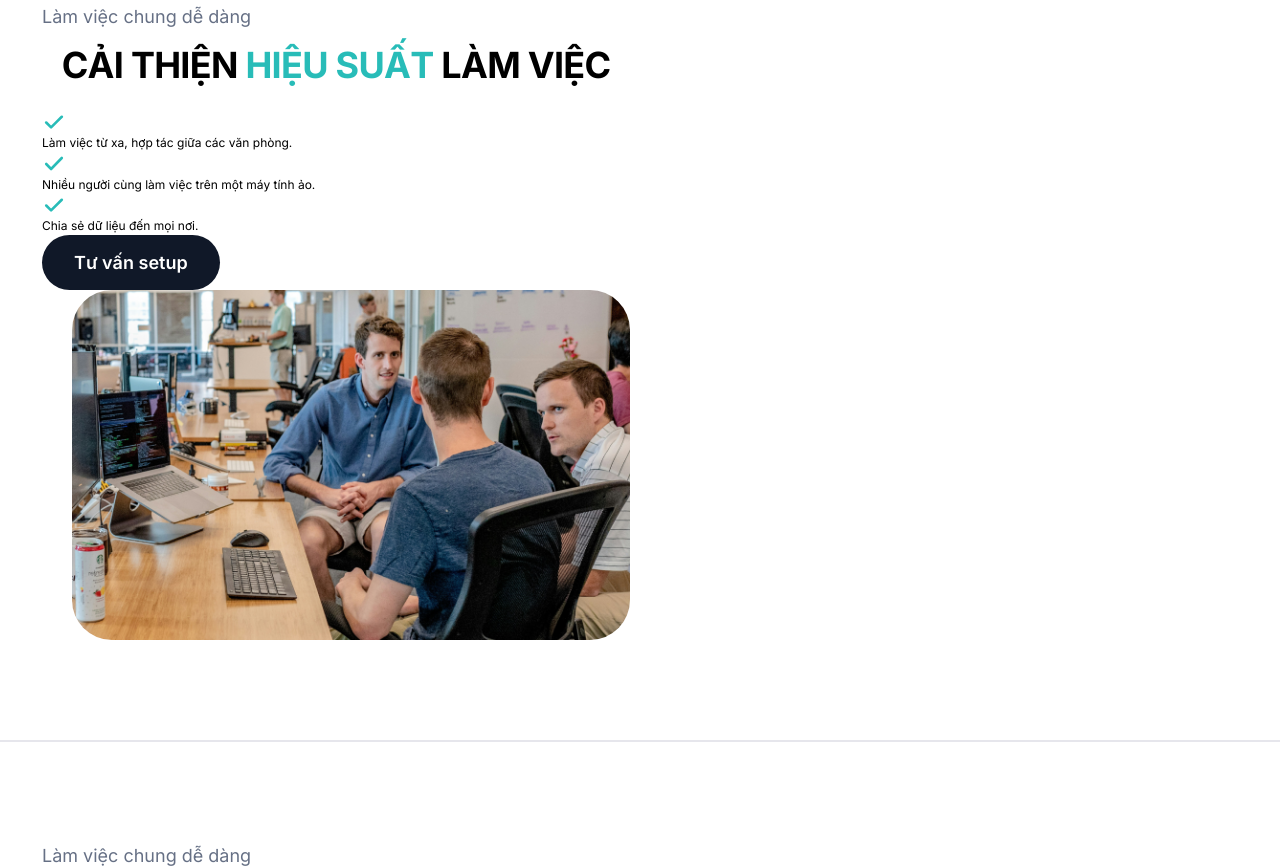
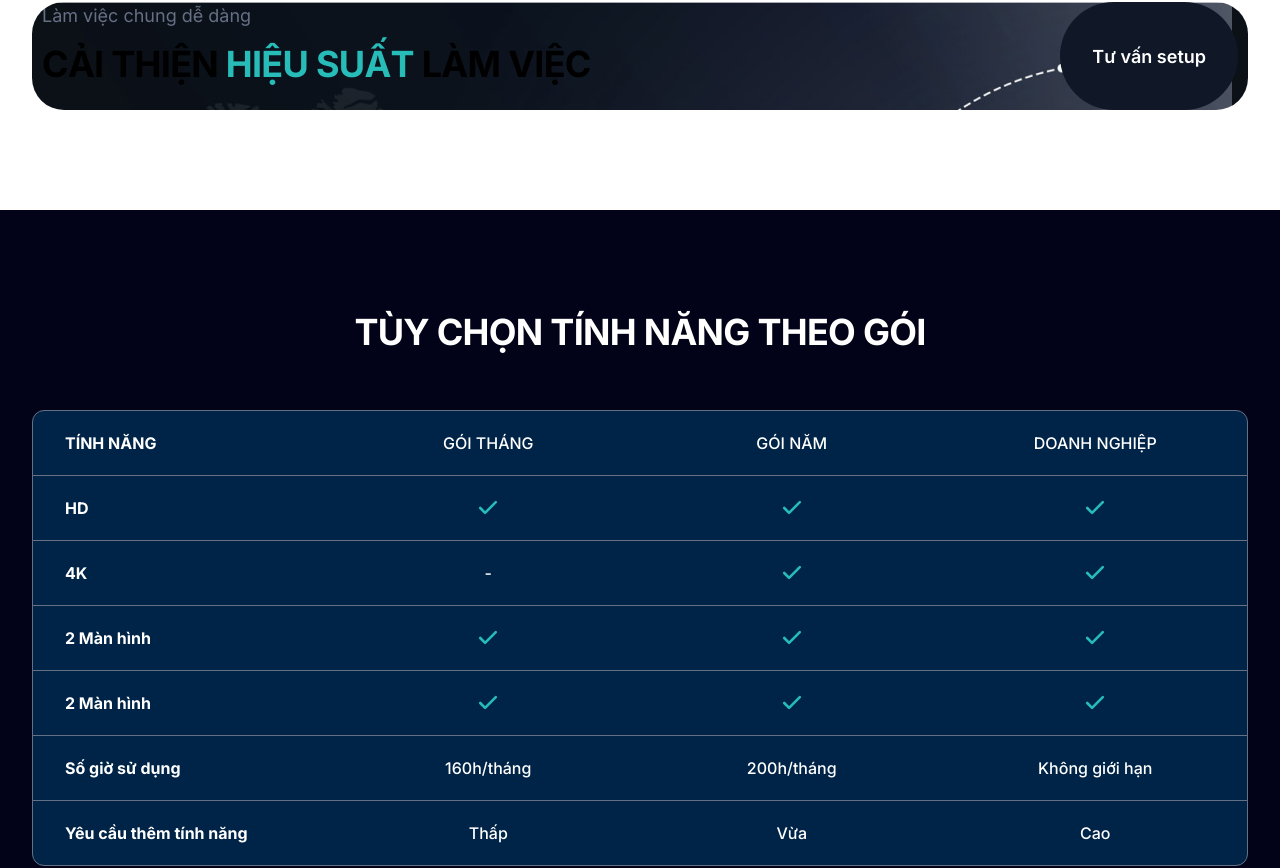
Before and after one commit to thinkonmay/lass-landing-page, a Next.js app: page /cloudpc in a window 1280 px wide. Shown: the part 4200-5068 px from the top of the page. Built offline with nearby package versions, Linux system fonts and the light colour scheme.

Commit message:
table feature

```diff
--- a/src/app/cloudpc/index.scss
+++ b/src/app/cloudpc/index.scss
@@ -582,6 +582,161 @@
 			}
 		}
 	}
+
+	.secureReason{
+		padding: 10rem 0;
+		.mainContent{
+			display: flex;
+			height: auto;
+			justify-content: space-between;
+			background-image: url('/secure.png');
+
+			border-radius: 3.2rem;
+			overflow: hidden;
+		}
+
+		.wrapperTitle{
+
+
+			.title{
+				margin: 1.2rem 0 2.4rem 0;
+				font-size: 36px;
+				font-weight: 700;
+				line-height: 44px;
+				letter-spacing: -0.02em;
+				text-align: left;
+				text-transform: uppercase;
+
+				.highlight{
+					color: #28BCB8;
+					font-size: inherit;
+					font-weight: inherit;
+					line-height: inherit;
+					letter-spacing: inherit;
+					text-align: inherit;
+
+
+				}
+			}
+			.subTitle{
+				//styleName: Text lg/Regular;
+				color: var(--Neutral-500);
+				font-size: 18px;
+				font-weight: 400;
+				line-height: 28px;
+				letter-spacing: 0em;
+				text-align: left;
+
+			}
+			.text{
+				//styleName: Text xl/Medium;
+				font-size: var(--font-size-xl);
+				font-weight: 500;
+				line-height: 30px;
+				letter-spacing: 0em;
+				text-align: left;
+				color: var(--Neutral-800);
+
+			}
+		}
+
+
+	}
+
+	.featureReason{
+		padding: 10rem 0;
+		background: #020218;
+
+		.mainContent{
+		}
+
+		.wrapperTitle{
+
+
+			.title{
+				margin-bottom: 5.6rem;
+				font-size: 36px;
+				font-weight: 700;
+				line-height: 44px;
+				letter-spacing: -0.02em;
+				text-align: center;
+				text-transform: uppercase;
+				color: #fff;
+
+				.highlight{
+					color: #28BCB8;
+					font-size: inherit;
+					font-weight: inherit;
+					line-height: inherit;
+					letter-spacing: inherit;
+					text-align: inherit;
+
+
+				}
+			}
+			.subTitle{
+				//styleName: Text lg/Regular;
+				color: var(--Neutral-500);
+				font-size: 18px;
+				font-weight: 400;
+				line-height: 28px;
+				letter-spacing: 0em;
+				text-align: left;
+
+			}
+			.text{
+				//styleName: Text xl/Medium;
+				font-size: var(--font-size-xl);
+				font-weight: 500;
+				line-height: 30px;
+				letter-spacing: 0em;
+				text-align: left;
+				color: var(--Neutral-800);
+
+			}
+		}
+
+		.wrapperTable{
+			color: white;
+			background: #002447;
+
+			border-radius: 12px;
+			border: 1px solid var(--Neutral-500, #667085);
+
+			&:first-child{
+				border-bottom: 1px solid var(--Neutral-500, #667085);
+			}
+			.rowContent{
+				display: grid;
+				grid-template-columns: repeat(4, 1fr);
+				border-top: 1px solid var(--Neutral-500, #667085);
+				font-size: 16px;
+
+
+				.columnContent{
+					padding: 2rem 3.2rem;
+					text-align: center;
+					font-weight: 500;
+					line-height: 24px;
+					font-size: var(--font-size-md);
+
+					display: flex;
+					justify-content: center;
+					&:nth-child(1){
+						text-align: left;
+						justify-content: start;
+						display: flex;
+						align-items: start;
+						font-size: var(--font-size-md);
+						font-style: normal;
+						font-weight: 700;
+						line-height: 24px; /* 150% */
+					}
+
+				}
+			}
+		}
+	}
 }
 
 @media (1px < width < 768px) {
--- a/src/app/cloudpc/page.tsx
+++ b/src/app/cloudpc/page.tsx
@@ -441,35 +441,16 @@ const SecureReason = () => {
 
 
     return (
-        <div className="appReason">
-            <div className="grid wide mainContent">
-                <div className=" left l-6 col">
+        <div className="secureReason">
+            <div className="grid wide ">
+                <div className="mainContent l-12 col">
                     <div className="wrapperTitle text-center ">
                         <p className='subTitle'>Làm việc chung dễ dàng</p>
                         <h2 className='title'>Cải thiện <span className="highlight"> hiệu suất </span> làm việc</h2>
                     </div>
 
 
-                    <div className="listProductive">
-                        {
-                            listProductiveReason.map(rea => (
-                                <div key={rea} className='item'>
-                                    <Icon src='check'></Icon>
-                                    <p className='text'>{rea}</p>
-                                </div>
-                            ))
-                        }
-
-                    </div>
-
                     <button className='btn  ctaBtn'>Tư vấn setup</button>
-                </div>
-
-                <div className="right l-6 col">
-                    <div className='img'>
-                        <Image alt={''} width={768} height={500} src='/work-together.png' />
-
-                    </div>
                 </div>
 
             </div>
@@ -480,37 +461,58 @@ const SecureReason = () => {
 const FeatureReason = () => {
 
     return (
-        <div className="appReason">
+        <div className="featureReason">
             <div className="grid wide mainContent">
-                <div className=" left l-6 col">
-                    <div className="wrapperTitle text-center ">
-                        <p className='subTitle'>Làm việc chung dễ dàng</p>
-                        <h2 className='title'>Cải thiện <span className="highlight"> hiệu suất </span> làm việc</h2>
-                    </div>
-
-
-                    <div className="listProductive">
-                        {
-                            listProductiveReason.map(rea => (
-                                <div key={rea} className='item'>
-                                    <Icon src='check'></Icon>
-                                    <p className='text'>{rea}</p>
-                                </div>
-                            ))
-                        }
-
-                    </div>
-
-                    <button className='btn  ctaBtn'>Tư vấn setup</button>
+                <div className="wrapperTitle text-center ">
+                    <h2 className='title'>Tùy chọn tính năng theo gói
+                        <span className="highlight"></span>
+                    </h2>
                 </div>
 
-                <div className="right l-6 col">
-                    <div className='img'>
-                        <Image alt={''} width={768} height={500} src='/work-together.png' />
-
+                <div className="wrapperTable">
+                    <div className="rowContent" style={{ borderTop: 'unset' }}>
+                        <div className="columnContent">TÍNH NĂNG</div>
+                        <div className="columnContent">GÓI THÁNG</div>
+                        <div className="columnContent">GÓI NĂM</div>
+                        <div className="columnContent">DOANH NGHIỆP</div>
+                    </div>
+                    <div className="rowContent">
+                        <div className="columnContent">HD</div>
+                        <div className="columnContent"><Icon src='check'></Icon></div>
+                        <div className="columnContent"><Icon src='check'></Icon></div>
+                        <div className="columnContent"><Icon src='check'></Icon></div>
+                    </div>
+                    <div className="rowContent">
+                        <div className="columnContent">4K</div>
+                        <div className="columnContent">-</div>
+                        <div className="columnContent"><Icon src='check'></Icon></div>
+                        <div className="columnContent"><Icon src='check'></Icon></div>
+                    </div>
+                    <div className="rowContent">
+                        <div className="columnContent">2 Màn hình</div>
+                        <div className="columnContent"><Icon src='check'></Icon></div>
+                        <div className="columnContent"><Icon src='check'></Icon></div>
+                        <div className="columnContent"><Icon src='check'></Icon></div>
+                    </div>
+                    <div className="rowContent">
+                        <div className="columnContent">2 Màn hình</div>
+                        <div className="columnContent"><Icon src='check'></Icon></div>
+                        <div className="columnContent"><Icon src='check'></Icon></div>
+                        <div className="columnContent"><Icon src='check'></Icon></div>
+                    </div>
+                    <div className="rowContent">
+                        <div className="columnContent">Số giờ sử dụng</div>
+                        <div className="columnContent">160h/tháng</div>
+                        <div className="columnContent">200h/tháng</div>
+                        <div className="columnContent">Không giới hạn</div>
+                    </div>
+                    <div className="rowContent">
+                        <div className="columnContent">Yêu cầu thêm tính năng</div>
+                        <div className="columnContent">Thấp</div>
+                        <div className="columnContent">Vừa</div>
+                        <div className="columnContent">Cao</div>
                     </div>
                 </div>
-
             </div>
         </div>
     )
```
Also changed, not shown: public/secure.png (added).
